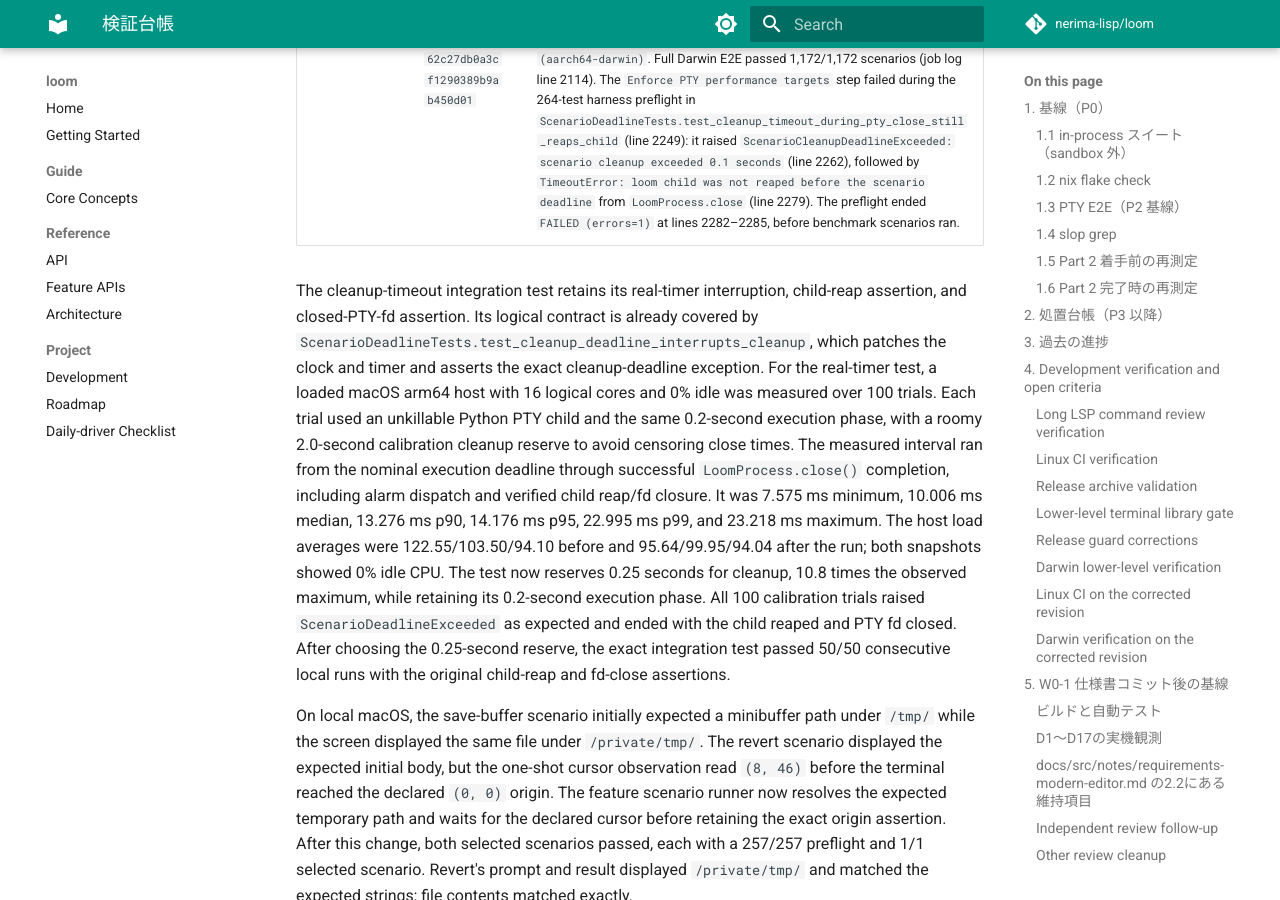
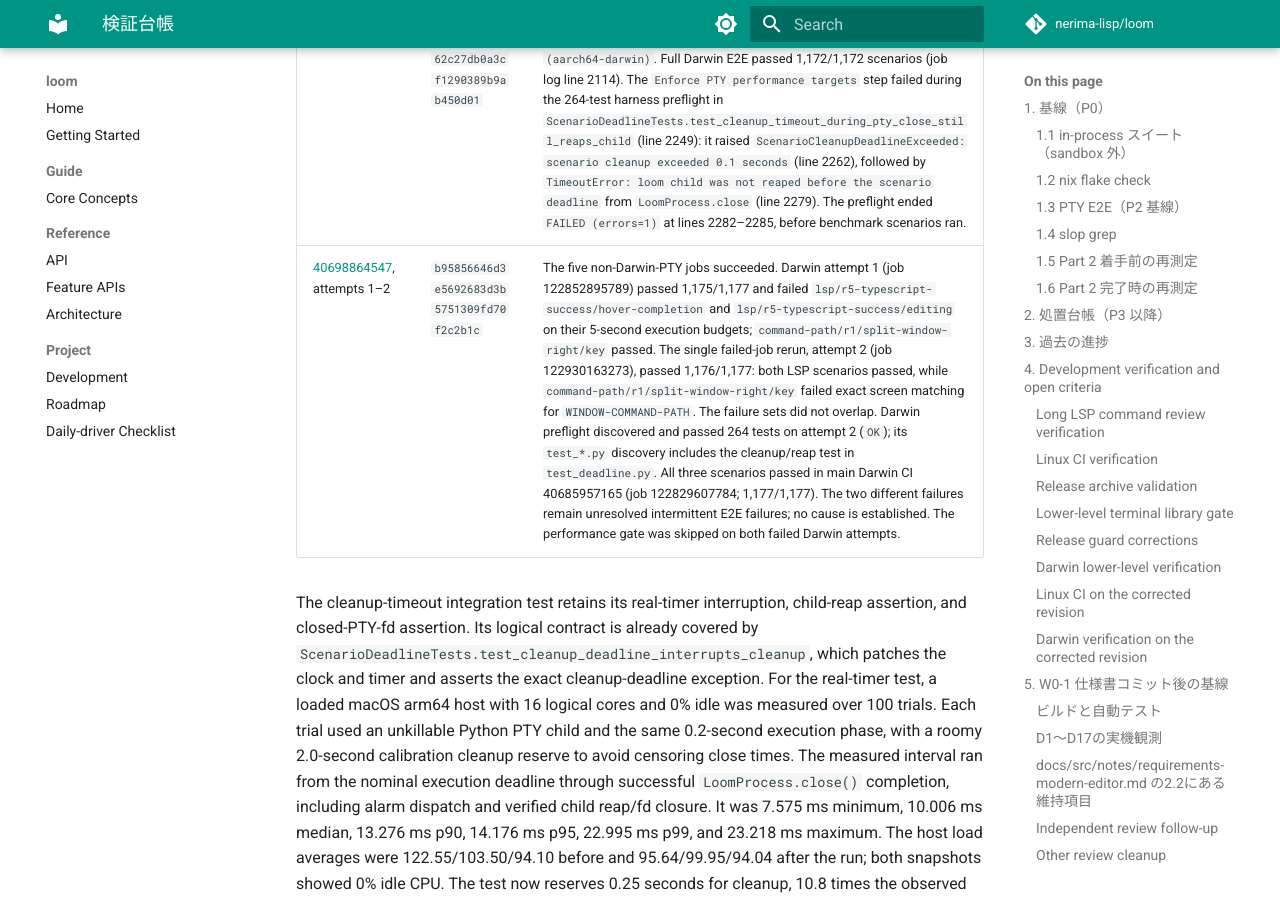
Before and after one commit to nerima-lisp/loom, an MkDocs documentation site: the page built from docs/src/notes/verification-ledger.md, in a window 1280 px wide and 900 px high, scrolled down 35459 px. Built offline with MkDocs 1.6.1 and Material for MkDocs 9.7.7, drawn with Linux system fonts in a browser that asks for light colours; comment, search, counter and statistics services are not loaded.

Commit message:
docs(ledger): record intermittent Darwin E2E failures

```diff
--- a/docs/src/notes/verification-ledger.md
+++ b/docs/src/notes/verification-ledger.md
@@ -1045,6 +1045,7 @@ counts above refer to separate local, CI, and current-workspace snapshots.
 | [40629723568](https://github.com/nerima-lisp/loom/actions/runs/40629723568) | `42ad1e19d3b99f1696c913e1aa1f70b4c71eb792` | Darwin preflight passed 261/261 tests; full E2E passed 1,152/1,164 scenarios. Failures were one save-buffer cancellation expectation showing `/tmp/...` while the screen showed `/private/tmp/...`, one W3-11 shell-pipe case, three non-TTY cases (`R7 xargs non-tty stdin`, `non-tty stdin uses /dev/tty`, and `non-tty stdout uses /dev/tty`), and seven W3-8 clipboard-yank cases. Path coverage reported 986 pass, 2 excluded, and 59 failing required paths. The Darwin performance report was skipped. Linux PTY E2E was canceled while building the default package after the job reached its 12-minute maximum, so it produced no E2E result. Linux flake check timed out after 1,800 seconds (exit 124). Linux release archive, Darwin flake check, and Darwin release archive passed. |
 | [40639146526](https://github.com/nerima-lisp/loom/actions/runs/40639146526) | `a54f28a21924f2fd7cceafcd7919af2aa956ef54` | Linux flake check and full E2E passed; E2E passed 1,165/1,165 scenarios and covered 148/148 commands. Path coverage reported 1,003 pass, 2 excluded, and 54 failing required paths. Startup was 0.194 s, NFR-01 open was 0.890 s, redraw p95 was 1.773 ms, and D13 was 39.115 ms, all within their unchanged thresholds. The end-of-buffer sample reported 3.556 s, but did not observe the last line before its deadline; it remains informational. Darwin flake check and archive passed; preflight passed 261/261 tests. Darwin E2E passed 1,152/1,165 and failed 13 scenarios: `shell/pipe-command-r5-missing`; three non-TTY user-init scenarios; seven clipboard-yank paths; `file-tree-select-next`; and `split-window-below`. The corrected R2 save-buffer cancellation scenario passed. Darwin path coverage reported 990 pass, 2 excluded, and 67 failing required paths; its performance report was skipped. Linux release archive was canceled after 20m18s while `Build default package` was still running, and its restore step was skipped. |
 | [40678259201](https://github.com/nerima-lisp/loom/actions/runs/40678259201) | `3bc69c8a3a262c27db0a3cf1290389b9ab450d01` | Main push CI had five of six jobs succeed and failed only in `PTY E2E (aarch64-darwin)`. Full Darwin E2E passed 1,172/1,172 scenarios (job log line 2114). The `Enforce PTY performance targets` step failed during the 264-test harness preflight in `ScenarioDeadlineTests.test_cleanup_timeout_during_pty_close_still_reaps_child` (line 2249): it raised `ScenarioCleanupDeadlineExceeded: scenario cleanup exceeded 0.1 seconds` (line 2262), followed by `TimeoutError: loom child was not reaped before the scenario deadline` from `LoomProcess.close` (line 2279). The preflight ended `FAILED (errors=1)` at lines 2282–2285, before benchmark scenarios ran. |
+| [40698864547](https://github.com/nerima-lisp/loom/actions/runs/40698864547), attempts 1–2 | `b95856646d3e5692683d3b5751309fd70f2c2b1c` | The five non-Darwin-PTY jobs succeeded. Darwin attempt 1 (job 122852895789) passed 1,175/1,177 and failed `lsp/r5-typescript-success/hover-completion` and `lsp/r5-typescript-success/editing` on their 5-second execution budgets; `command-path/r1/split-window-right/key` passed. The single failed-job rerun, attempt 2 (job 122930163273), passed 1,176/1,177: both LSP scenarios passed, while `command-path/r1/split-window-right/key` failed exact screen matching for `WINDOW-COMMAND-PATH`. The failure sets did not overlap. Darwin preflight discovered and passed 264 tests on attempt 2 (`OK`); its `test_*.py` discovery includes the cleanup/reap test in `test_deadline.py`. All three scenarios passed in main Darwin CI 40685957165 (job 122829607784; 1,177/1,177). The two different failures remain unresolved intermittent E2E failures; no cause is established. The performance gate was skipped on both failed Darwin attempts. |
 
 The cleanup-timeout integration test retains its real-timer interruption,
 child-reap assertion, and closed-PTY-fd assertion. Its logical contract is
```
